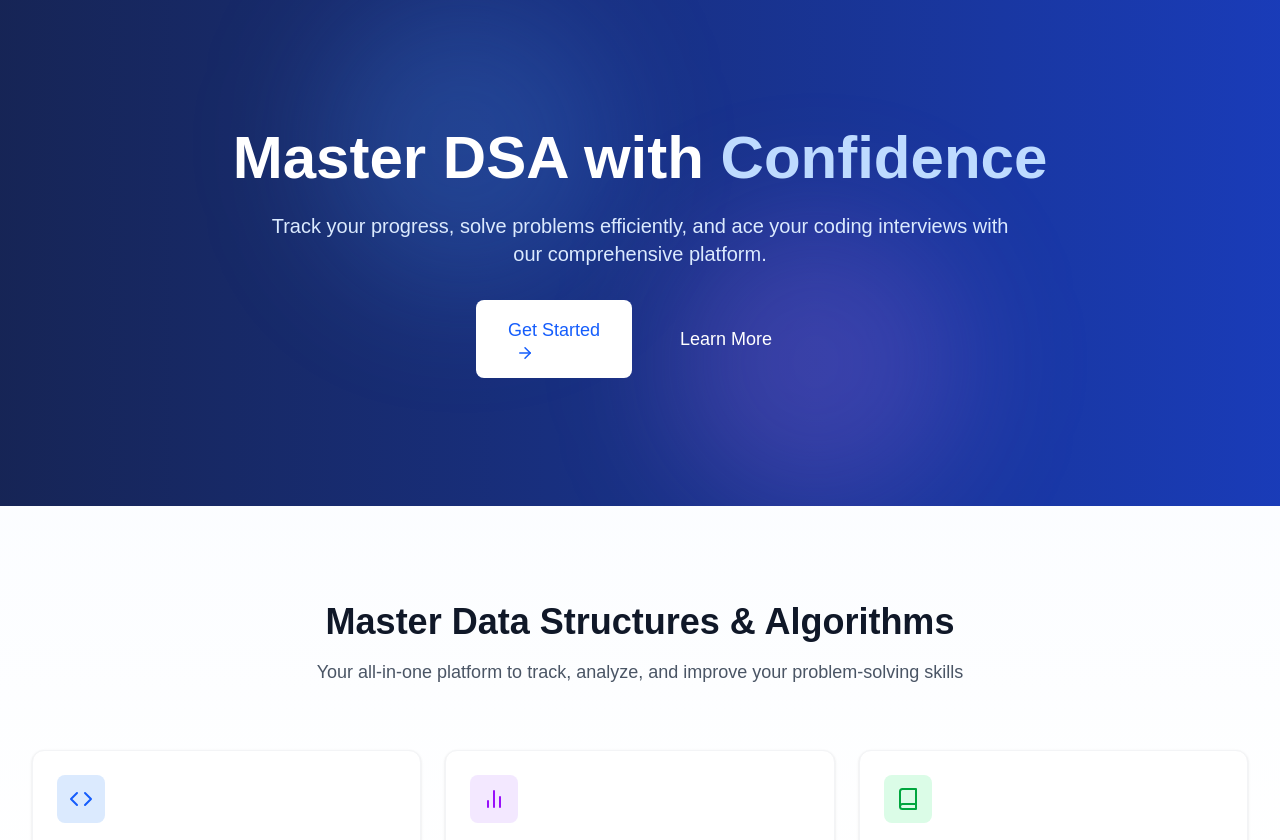
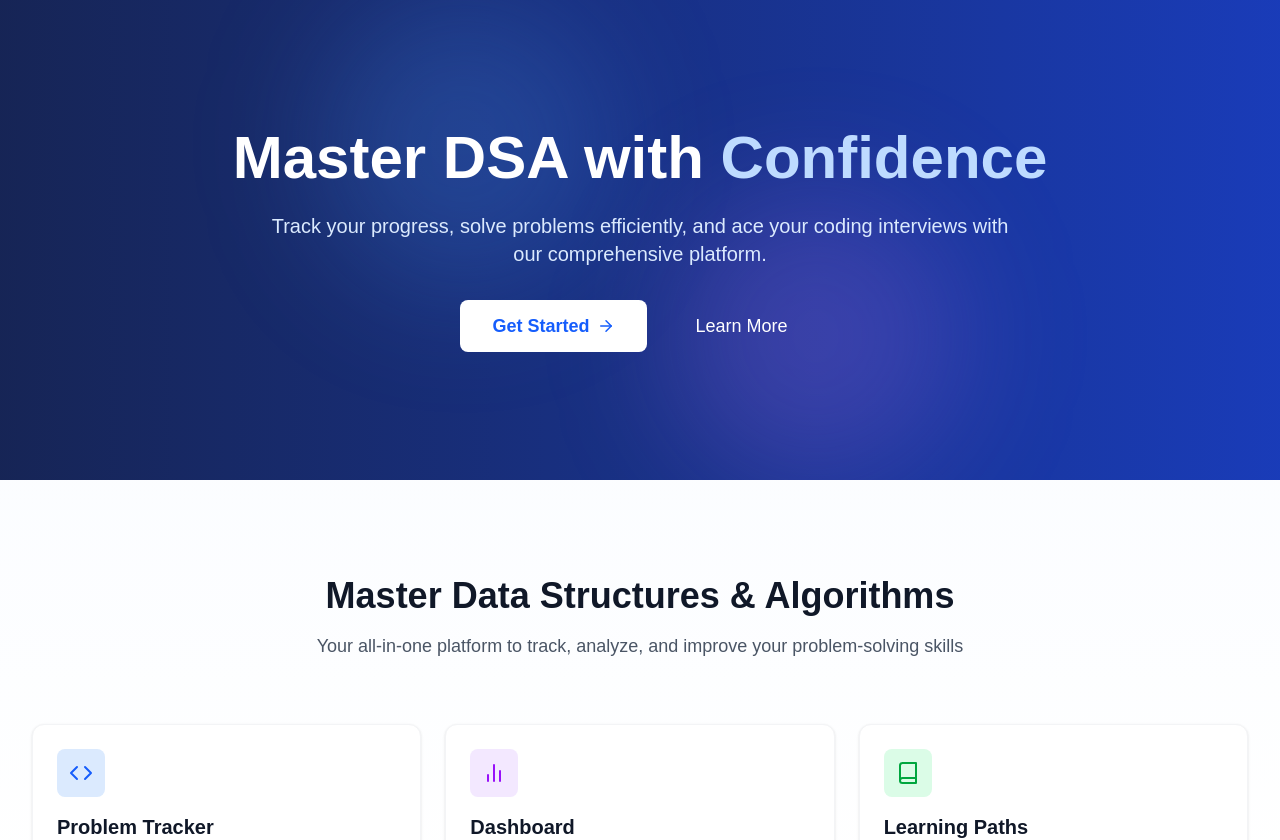
Before and after one commit to codeitmywaywithHarsh07/dsa-ai, a Next.js app: page / in a window 1280 px wide. Shown: the top 840 px of the page. Built offline with nearby package versions, Linux system fonts and the light colour scheme.

Commit message:
Changed buttons

```diff
--- a/src/app/_components/hero-section.tsx
+++ b/src/app/_components/hero-section.tsx
@@ -1,4 +1,3 @@
-
 "use client";
 import { useRouter } from "next/navigation";
 import { useState } from "react";
@@ -23,16 +22,20 @@ export default function HeroSection() {
             Master DSA with <span className="text-blue-200">Confidence</span>
           </h1>
           <p className="text-xl text-blue-100 max-w-3xl mx-auto mb-8">
-            Track your progress, solve problems efficiently, and ace your coding interviews with our comprehensive platform.
+            Track your progress, solve problems efficiently, and ace your coding
+            interviews with our comprehensive platform.
           </p>
-          <div className="flex flex-col sm:flex-row justify-center gap-4" onClick={() => {
-                  setShowAuthModal(true);
-                }}>
-            <button className="px-8 py-4 bg-white text-blue-600 hover:bg-blue-50 font-medium rounded-lg text-lg">
+          <div
+            className="flex flex-col sm:flex-row justify-center gap-4"
+            onClick={() => {
+              setShowAuthModal(true);
+            }}
+          >
+            <button className="px-8 py-3 flex items-center font-semibold bg-white text-blue-600 hover:bg-blue-50 rounded-lg text-lg">
               Get Started
               <FiArrowRight className="ml-2" />
             </button>
-            <button  className="px-8 py-4 bg-transparent border-white text-white hover:bg-white/10 font-medium rounded-lg text-lg">
+            <button className="px-8 py-3 bg-transparent border-white text-white hover:bg-white/10 font-medium rounded-lg text-lg">
               Learn More
             </button>
           </div>
@@ -48,7 +51,7 @@ export default function HeroSection() {
             show={showAuthModal}
             onClose={() => setShowAuthModal(false)} // Redirect if closed
             type="out"
-            />
+          />
         </div>
       )}
     </div>
```
